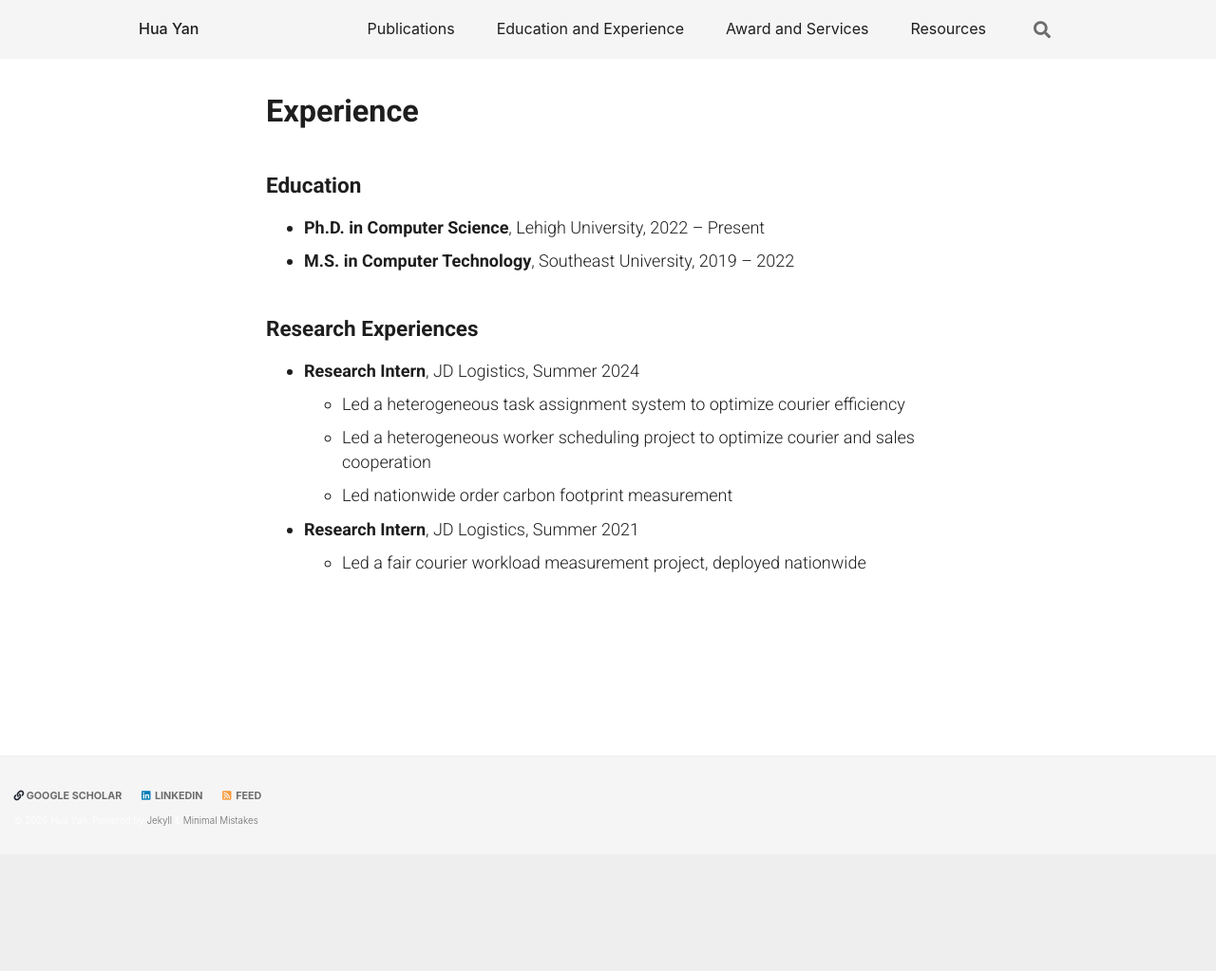
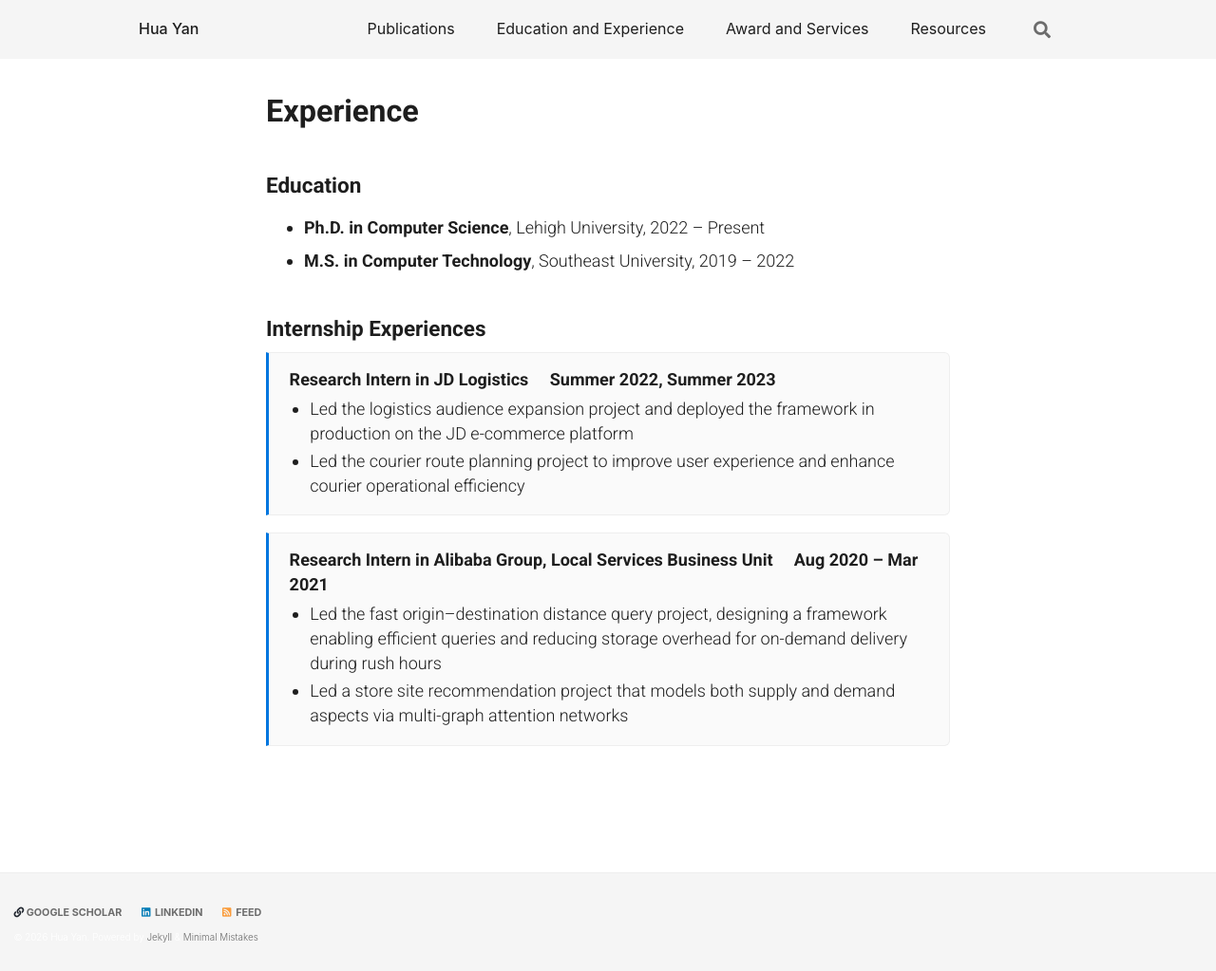
Before and after one commit to huy222-lu/website, a Jekyll site: the page built from _pages/experience.md, in a window 1280 px wide. Shown: the whole page at 95% size. Built offline with Jekyll 4.4.1, drawn with Linux system fonts in a browser that asks for light colours; cached includes are drawn as plain includes; a script that is not in the unit is left out; comment, search, counter and statistics services are not loaded; before the commit the page ends 900 px from its top, so only the background shows below that.

Commit message:
Update experience.md

```diff
--- a/_pages/experience.md
+++ b/_pages/experience.md
@@ -9,12 +9,18 @@ permalink: /experience/
 * **Ph.D. in Computer Science**, Lehigh University, 2022 – Present
 * **M.S. in Computer Technology**, Southeast University, 2019 – 2022
 
-## **Research Experiences**
+## **Internship Experiences**
 
-* **Research Intern**, JD Logistics, Summer 2024
-  * Led a heterogeneous task assignment system to optimize courier efficiency
-  * Led a heterogeneous worker scheduling project to optimize courier and sales cooperation
-  * Led nationwide order carbon footprint measurement
+<div class="section-experience" markdown="1">
 
-* **Research Intern**, JD Logistics, Summer 2021
-  * Led a fair courier workload measurement project, deployed nationwide
+> **Research Intern in JD Logistics &nbsp;&nbsp;&nbsp; Summer 2022, Summer 2023**
+> * Led the logistics audience expansion project and deployed the framework in production on the JD e-commerce platform
+> * Led the courier route planning project to improve user experience and enhance courier operational efficiency
+
+
+> **Research Intern in Alibaba Group, Local Services Business Unit &nbsp;&nbsp;&nbsp; Aug 2020 – Mar 2021**
+> * Led the fast origin–destination distance query project, designing a framework enabling efficient queries and reducing storage
+overhead for on-demand delivery during rush hours
+> *  Led a store site recommendation project that models both supply and demand aspects via multi-graph attention networks
+
+</div>
```
